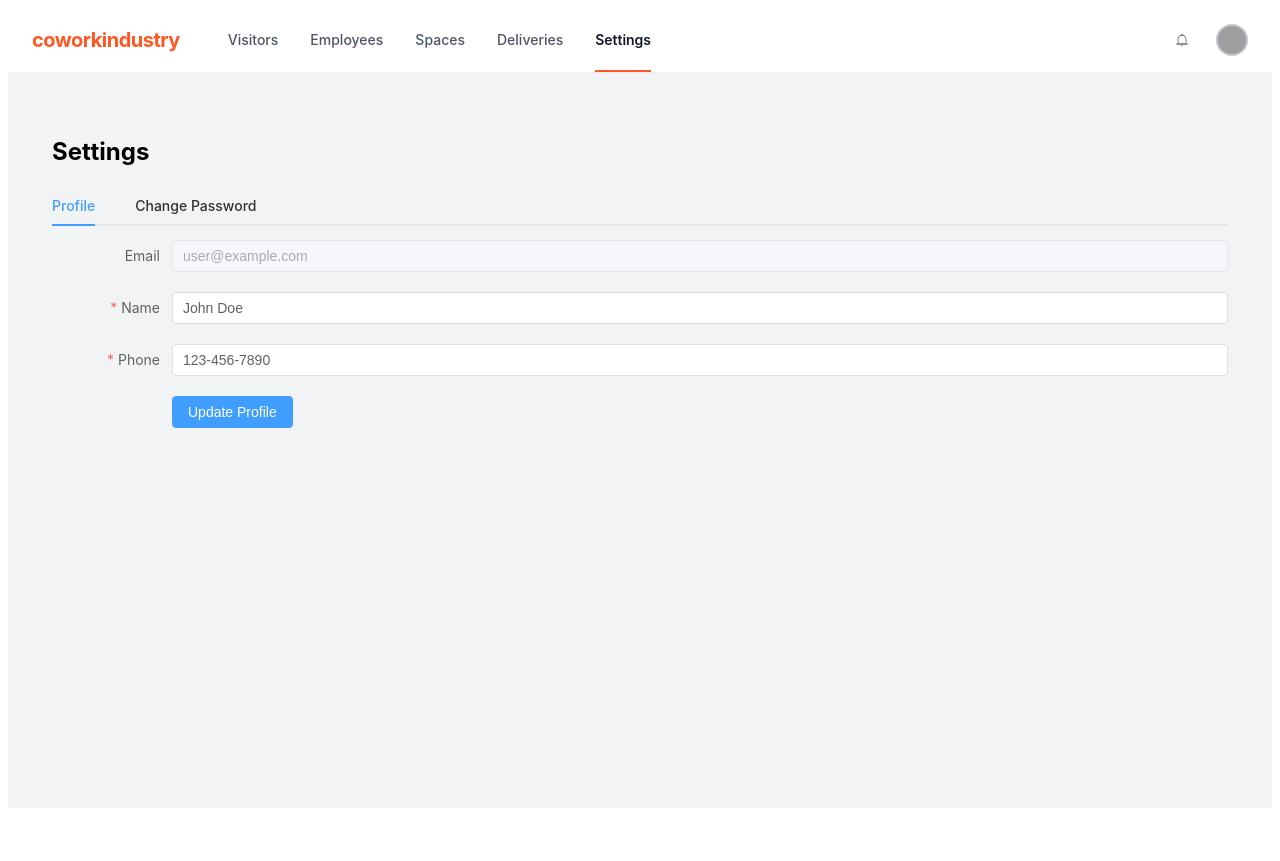
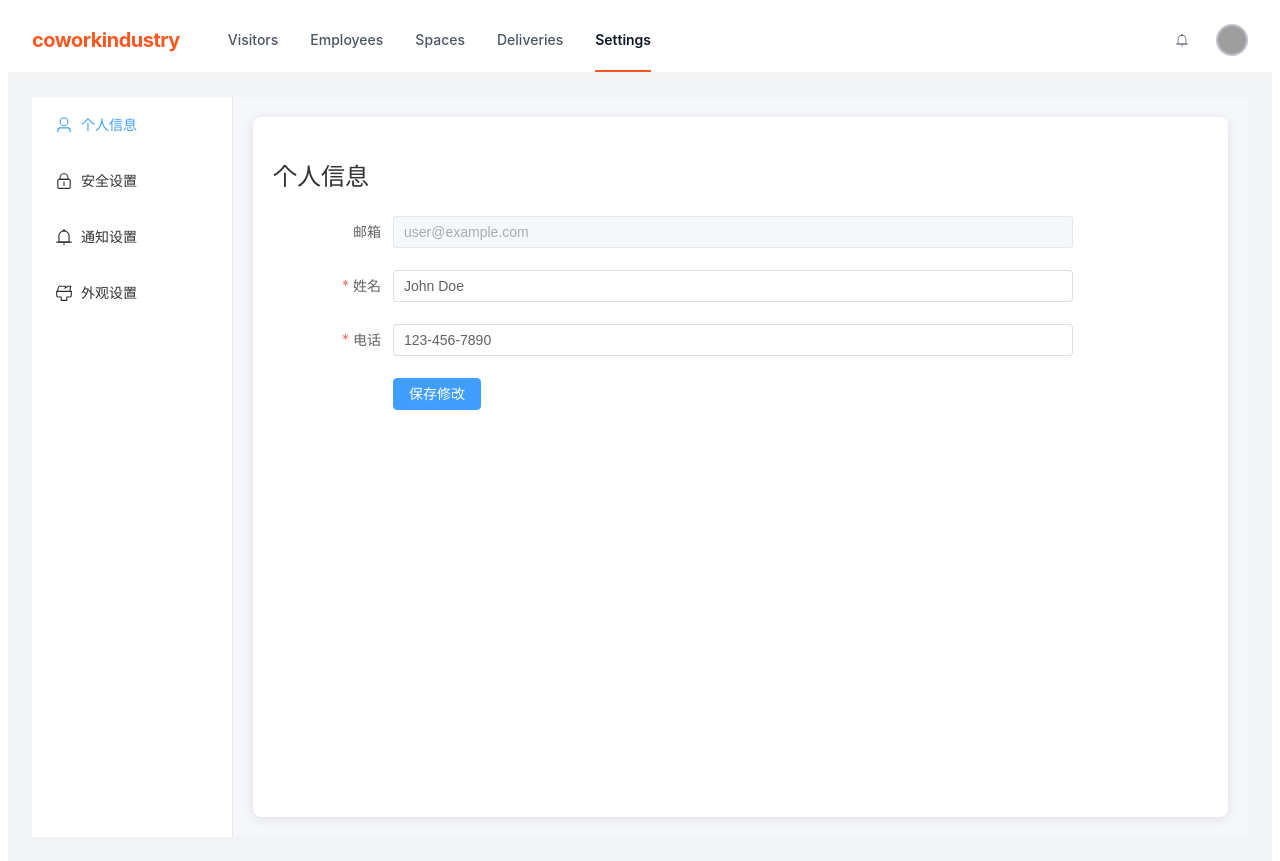
Before and after one commit to IsChengJie/coworkindustry-web, a Vue app: page /settings in a window 1280 px wide. Before the commit the page ends 816 px from the top, so only its background shows below. Built offline with nearby package versions, Linux system fonts and the light colour scheme; sample sign-in values are in the browser's storage; grey boxes are pictures that could not be loaded.

Commit message:
增加setting左侧菜单

```diff
--- a/src/views/settings/Settings.vue
+++ b/src/views/settings/Settings.vue
@@ -1,40 +1,106 @@
 <template>
-  <div class="settings">
-    <h2>Settings</h2>
-    <el-tabs v-model="activeTab">
-      <el-tab-pane label="Profile" name="profile">
+  <div class="settings-container">
+    <!-- 左侧菜单栏 -->
+    <div class="settings-menu">
+      <el-menu
+        :default-active="activeMenu"
+        class="settings-menu-vertical"
+        @select="handleMenuSelect">
+        <el-menu-item index="profile">
+          <el-icon><User /></el-icon>
+          <span>个人信息</span>
+        </el-menu-item>
+        <el-menu-item index="security">
+          <el-icon><Lock /></el-icon>
+          <span>安全设置</span>
+        </el-menu-item>
+        <el-menu-item index="notification">
+          <el-icon><Bell /></el-icon>
+          <span>通知设置</span>
+        </el-menu-item>
+        <el-menu-item index="appearance">
+          <el-icon><Brush /></el-icon>
+          <span>外观设置</span>
+        </el-menu-item>
+      </el-menu>
+    </div>
+
+    <!-- 右侧内容区 -->
+    <div class="settings-content">
+      <!-- 个人信息设置 -->
+      <div v-show="activeMenu === 'profile'" class="settings-section">
+        <h2>个人信息</h2>
         <el-form :model="profileForm" :rules="profileRules" ref="profileFormRef" label-width="120px">
-          <el-form-item label="Email" prop="email">
+          <el-form-item label="邮箱" prop="email">
             <el-input v-model="profileForm.email" disabled />
           </el-form-item>
-          <el-form-item label="Name" prop="name">
+          <el-form-item label="姓名" prop="name">
             <el-input v-model="profileForm.name" />
           </el-form-item>
-          <el-form-item label="Phone" prop="phone">
+          <el-form-item label="电话" prop="phone">
             <el-input v-model="profileForm.phone" />
           </el-form-item>
           <el-form-item>
-            <el-button type="primary" @click="updateProfile">Update Profile</el-button>
+            <el-button type="primary" @click="updateProfile">保存修改</el-button>
           </el-form-item>
         </el-form>
-      </el-tab-pane>
-      <el-tab-pane label="Change Password" name="password">
+      </div>
+
+      <!-- 安全设置 -->
+      <div v-show="activeMenu === 'security'" class="settings-section">
+        <h2>安全设置</h2>
         <el-form :model="passwordForm" :rules="passwordRules" ref="passwordFormRef" label-width="120px">
-          <el-form-item label="Current Password" prop="currentPassword">
+          <el-form-item label="当前密码" prop="currentPassword">
             <el-input v-model="passwordForm.currentPassword" type="password" />
           </el-form-item>
-          <el-form-item label="New Password" prop="newPassword">
+          <el-form-item label="新密码" prop="newPassword">
             <el-input v-model="passwordForm.newPassword" type="password" />
           </el-form-item>
-          <el-form-item label="Confirm Password" prop="confirmPassword">
+          <el-form-item label="确认密码" prop="confirmPassword">
             <el-input v-model="passwordForm.confirmPassword" type="password" />
           </el-form-item>
           <el-form-item>
-            <el-button type="primary" @click="changePassword">Change Password</el-button>
+            <el-button type="primary" @click="changePassword">修改密码</el-button>
           </el-form-item>
         </el-form>
-      </el-tab-pane>
-    </el-tabs>
+      </div>
+
+      <!-- 通知设置 -->
+      <div v-show="activeMenu === 'notification'" class="settings-section">
+        <h2>通知设置</h2>
+        <el-form label-width="120px">
+          <el-form-item label="邮件通知">
+            <el-switch v-model="notificationSettings.email" />
+          </el-form-item>
+          <el-form-item label="系统通知">
+            <el-switch v-model="notificationSettings.system" />
+          </el-form-item>
+          <el-form-item>
+            <el-button type="primary" @click="saveNotificationSettings">保存设置</el-button>
+          </el-form-item>
+        </el-form>
+      </div>
+
+      <!-- 外观设置 -->
+      <div v-show="activeMenu === 'appearance'" class="settings-section">
+        <h2>外观设置</h2>
+        <el-form label-width="120px">
+          <el-form-item label="主题色">
+            <el-color-picker v-model="appearanceSettings.theme" />
+          </el-form-item>
+          <el-form-item label="字体大小">
+            <el-select v-model="appearanceSettings.fontSize">
+              <el-option label="小" value="small" />
+              <el-option label="中" value="medium" />
+              <el-option label="大" value="large" />
+            </el-select>
+          </el-form-item>
+          <el-form-item>
+            <el-button type="primary" @click="saveAppearanceSettings">保存设置</el-button>
+          </el-form-item>
+        </el-form>
+      </div>
+    </div>
   </div>
 </template>
 
@@ -42,8 +108,13 @@
 import { ref, reactive } from 'vue'
 import { ElMessage } from 'element-plus'
 import type { FormInstance, FormRules } from 'element-plus'
+import { User, Lock, Bell, Brush } from '@element-plus/icons-vue'
 
-const activeTab = ref('profile')
+const activeMenu = ref('profile')
+
+const handleMenuSelect = (index: string) => {
+  activeMenu.value = index
+}
 
 // Profile form
 const profileForm = reactive({
@@ -116,18 +187,82 @@ const changePassword = async () => {
     console.error('Password change failed:', error)
   }
 }
+
+// 新增通知设置
+const notificationSettings = reactive({
+  email: true,
+  system: true
+})
+
+const saveNotificationSettings = () => {
+  ElMessage.success('通知设置已保存')
+}
+
+// 新增外观设置
+const appearanceSettings = reactive({
+  theme: '#409EFF',
+  fontSize: 'medium'
+})
+
+const saveAppearanceSettings = () => {
+  ElMessage.success('外观设置已保存')
+}
 </script>
 
 <style scoped>
-.settings {
-  padding: 20px;
+.settings-container {
+  display: flex;
+  min-height: calc(100vh - 60px); /* 假设顶部导航栏高度为60px */
+  background-color: #f5f7fa;
 }
 
-.el-tabs {
-  margin-top: 20px;
+.settings-menu {
+  width: 200px;
+  background-color: #fff;
+  border-right: 1px solid #e6e6e6;
+}
+
+.settings-menu-vertical {
+  border-right: none;
+}
+
+.settings-content {
+  flex: 1;
+  padding: 20px;
+  background-color: #fff;
+  margin: 20px;
+  border-radius: 8px;
+  box-shadow: 0 2px 12px 0 rgba(0, 0, 0, 0.1);
+}
+
+.settings-section {
+  max-width: 800px;
+}
+
+.settings-section h2 {
+  margin-bottom: 24px;
+  color: #303133;
+  font-weight: 500;
 }
 
 .el-form-item {
-  margin-bottom: 20px;
+  margin-bottom: 22px;
+}
+
+/* 响应式设计 */
+@media (max-width: 768px) {
+  .settings-container {
+    flex-direction: column;
+  }
+
+  .settings-menu {
+    width: 100%;
+    margin-bottom: 20px;
+  }
+
+  .settings-content {
+    margin: 0;
+    padding: 16px;
+  }
 }
 </style>
```
Also changed, not shown: src/components.d.ts (+8 -0 lines).
